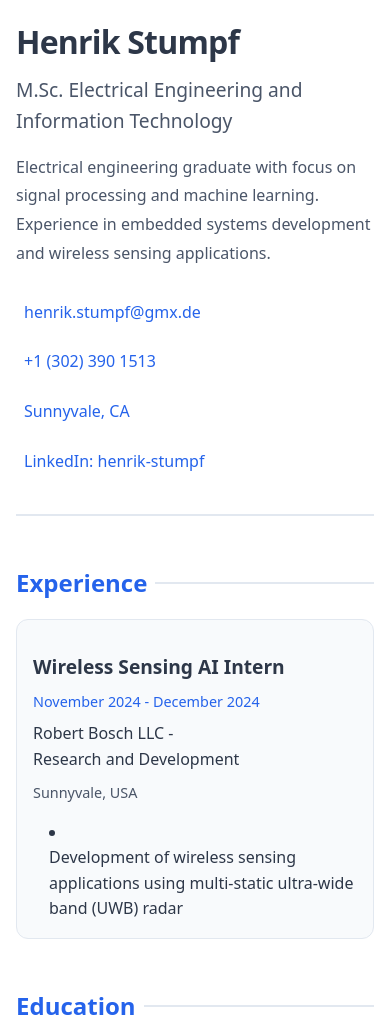
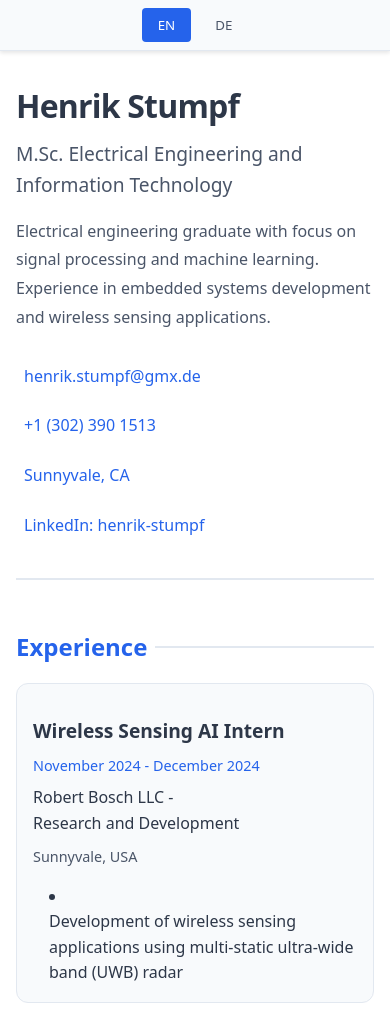
Before and after one commit to henrikstumpf/henrikstumpf.github.io, a plain HTML site: page index.html in a window 390 px wide. Shown: the top 1028 px of the page. Drawn offline with Linux system fonts and the light colour scheme.

Commit message:
fix: fixed position for language-switcher

```diff
--- a/index.html
+++ b/index.html
@@ -31,6 +31,7 @@
             max-width: 900px;
             margin: 0 auto;
             padding: 2rem;
+            padding-top: 4rem;
         }
 
         @media print {
@@ -187,15 +188,17 @@
         }
 
         .language-switcher {
-            position: absolute;
-            top: 2rem;
-            right: 2rem;
+            position: fixed;
+            top: 1rem;
+            right: 1rem;
             display: flex;
             gap: 0.5rem;
             background-color: var(--light-gray);
             padding: 0.5rem;
             border-radius: 0.5rem;
             border: 1px solid var(--border-color);
+            box-shadow: 0 2px 4px rgba(0, 0, 0, 0.1);
+            z-index: 1000; /* Ensure it's above other content */
         }
 
         .language-btn {
@@ -232,6 +235,7 @@
         @media (max-width: 640px) {
             body {
                 padding: 1rem;
+                padding-top: 5rem;
             }
 
             h1 {
@@ -252,7 +256,14 @@
             }
 
             .language-switcher {
-                display: none;
+                top: 0;
+                right: 0;
+                left: 0;
+                border-radius: 0;
+                justify-content: center;
+                border-top: none;
+                border-right: none;
+                border-left: none;
             }
         }
     </style>
```
